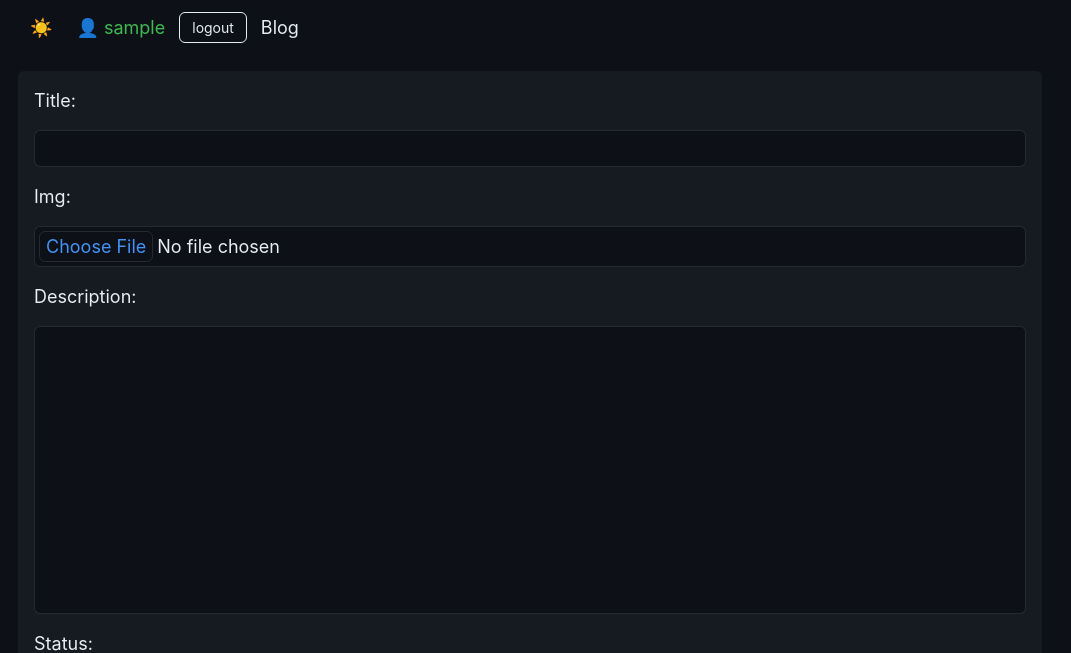
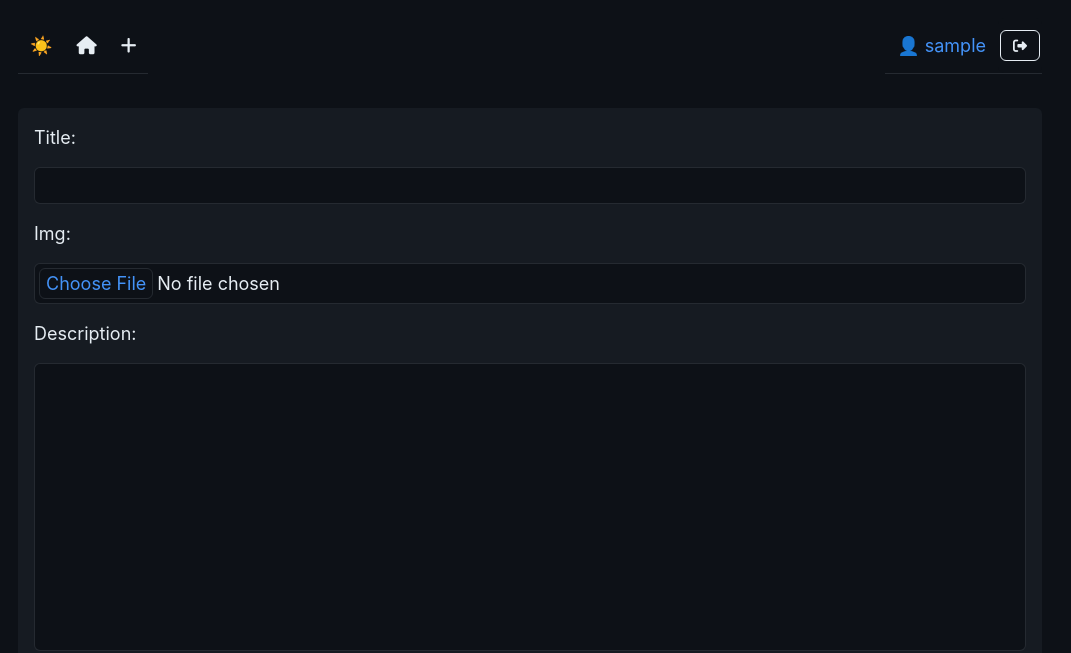
Before and after one commit to Eh3anLo/django-uni-blog, a Django app: page /articles/create/ in a window 1280 px wide. Shown: the top 653 px of the page, without its empty margins (110-1181 px from the left). Run offline with Django 5.2, Linux system fonts and the light colour scheme; the visitor is signed in with stand-in values (Sample User, id 1); data comes from the database, SQL or seed files in the repository; some libraries are stand-ins or nearby versions.

Commit message:
change in css and format html

```diff
--- a/static/css/custom.css
+++ b/static/css/custom.css
@@ -22,6 +22,15 @@ a:hover{
     text-decoration: none !important;
 }
 
-@media (prefers-color-scheme: dark) {
+.custom-link::after {
+    content: attr(data-content);
+    display: none;
+    color: var(--default);
+    margin-left: .0;
 
 }
+.custom-link:hover::after{
+    display: inline;
+    margin-left: .5rem;
+
+}
--- a/templates/_base.html
+++ b/templates/_base.html
@@ -1,46 +1,61 @@
 {% load static %}
 <!DOCTYPE html>
-<html lang="en" data-color-scheme='dark'>
+<html lang="en" data-color-scheme="dark">
   <head>
-    <meta charset="UTF-8">
-    <meta name="viewport" content="width=device-width, initial-scale=1.0">
-    <link rel="stylesheet" href="{% static 'css/style.css' %}">
-    <link rel="stylesheet" href="{% static 'css/custom.css' %}">
+    <meta charset="UTF-8" />
+    <meta name="viewport" content="width=device-width, initial-scale=1.0" />
+    <link rel="stylesheet" href="{% static 'css/style.css' %}" />
+    <link rel="stylesheet" href="{% static 'css/custom.css' %}" />
     <link rel="stylesheet" href="https://cdnjs.cloudflare.com/ajax/libs/font-awesome/6.5.2/css/all.min.css" integrity="sha512-SnH5WK+bZxgPHs44uWIX+LLJAJ9/2PkPKZ5QiAj6Ta86w+fsb2TkcmfRyVX3pBnMFcV7oQPJkl9QevSCWr3W6A==" crossorigin="anonymous" referrerpolicy="no-referrer" />
-    {% comment %} highlited js {% endcomment %}
-    <link rel="stylesheet" href="https://cdnjs.cloudflare.com/ajax/libs/highlight.js/11.9.0/styles/default.min.css">
+    {% comment %}highlited js{% endcomment %}
+    <link rel="stylesheet" href="https://cdnjs.cloudflare.com/ajax/libs/highlight.js/11.9.0/styles/default.min.css" />
     <script src="https://cdnjs.cloudflare.com/ajax/libs/highlight.js/11.9.0/highlight.min.js"></script>
 
     <!-- and it's easy to individually load additional languages -->
     <script src="https://cdnjs.cloudflare.com/ajax/libs/highlight.js/11.9.0/languages/go.min.js"></script>
 
-<script>hljs.highlightAll();</script>
-    <title>{% block title %}{% endblock title %}</title>
-    {% block custom_style %}{% endblock custom_style%}
+    <script>
+      hljs.highlightAll()
+    </script>
+    <title>
+      {% block title %}
+
+      {% endblock %}
+    </title>
+    {% block custom_style %}
+
+    {% endblock %}
   </head>
   <body>
     <nav>
+      <menu class="width flex space-between">
         <menu>
-          <li><a href="#" onclick="event.preventDefault();document.querySelector('html').dataset.colorScheme = (document.querySelector('html').dataset.colorScheme ?? (matchMedia('(prefers-color-scheme: dark)') ? 'dark' : 'light')) === 'light' ? 'dark' : 'light'" class="color-scheme">
-            ☀️
-          </a></li>
+          <li>
+            <a href="#" onclick="event.preventDefault();document.querySelector('html').dataset.colorScheme = (document.querySelector('html').dataset.colorScheme ?? (matchMedia('(prefers-color-scheme: dark)') ? 'dark' : 'light')) === 'light' ? 'dark' : 'light'" class="color-scheme">☀️</a>
+          </li>
+          <li class="custom-link" data-content="Blog">
+            <a href="{% url 'home' %}"><i class="fa-solid fa-house default"></i></a>
+          </li>
+          <li class="custom-link" data-content="Create">
+            <a href="{% url 'create_article' %}"><i class="fa-solid fa-plus default"></i></a>
+          </li>
+        </menu>
+        <menu>
           {% if user.is_authenticated %}
-          <li class='success'>
-            👤  {{ user.username }}
-        </li>
-          <form action="{% url 'logout' %}" method="POST" class='m-0 p-0 bg-default'>
+            <li class="accent" class="custom-link" data-content="logout">👤 {{ user.username }}</li>
+            <form action="{% url 'logout' %}" method="POST" class="m-0 p-0 bg-default">
               {% csrf_token %}
-              <button type="submit" class='small bg-default default mt-.75'>logout</button>
+              <button type="submit" class="small bg-default default mt-.75"><i class="fa-solid fa-right-from-bracket"></i></button>
             </form>
           {% else %}
-              <a href="{% url 'login' %}" class='mt-.75 default ml-1'>login</a>
-              <a href="{% url 'signup' %}" class='mt-.75 accent ml-1'>signup</a>
+            <a href="{% url 'login' %}" class="mt-.75 default ml-1">login</a>
+            <a href="{% url 'signup' %}" class="mt-.75 accent ml-1">signup</a>
           {% endif %}
-          <li>
-            <a href="{% url 'home'%}">Blog</a>
-          </li>
+        </menu>
       </menu>
     </nav>
-    {% block content %}{% endblock content%}
+    {% block content %}
+
+    {% endblock %}
   </body>
 </html>
```
Lines whose indentation alone changed are shown as unchanged.
